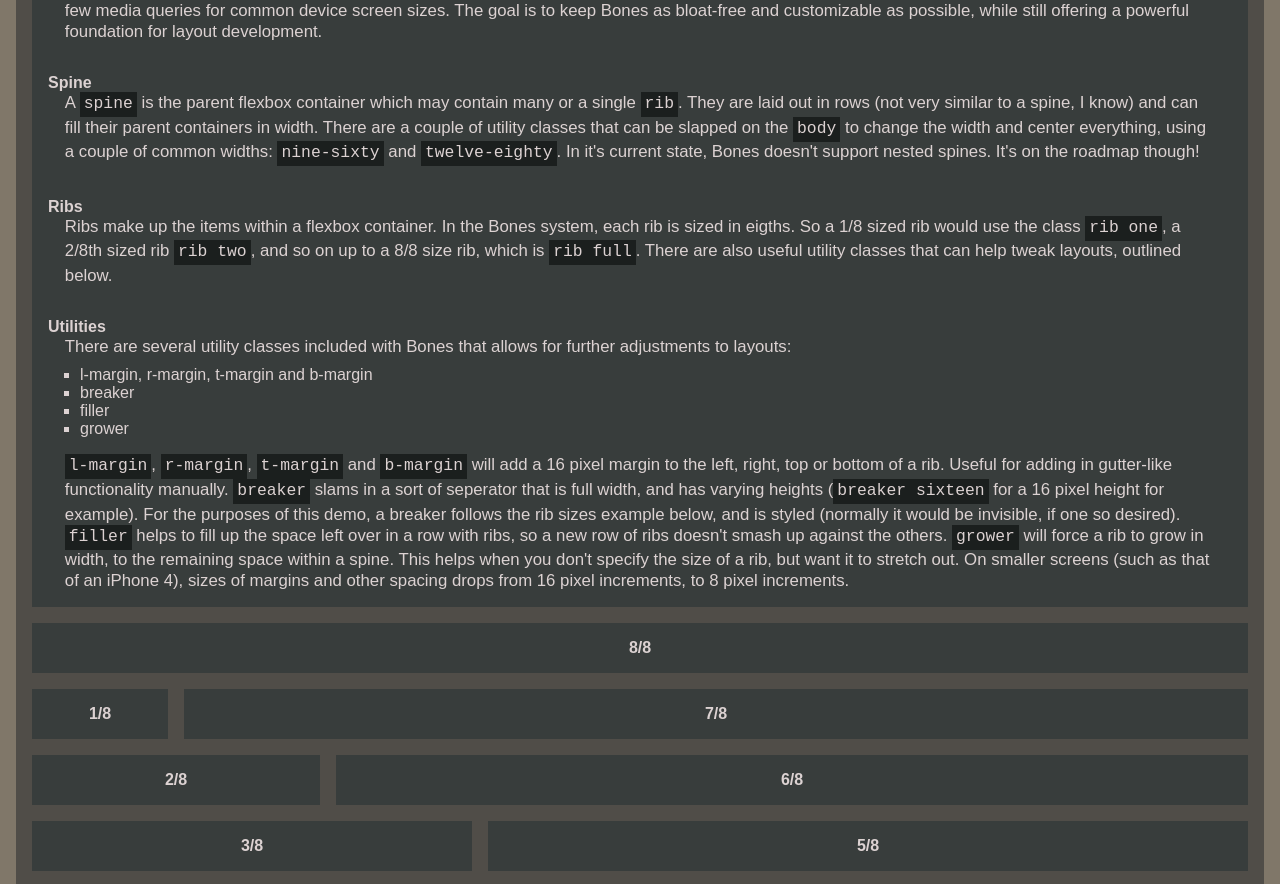
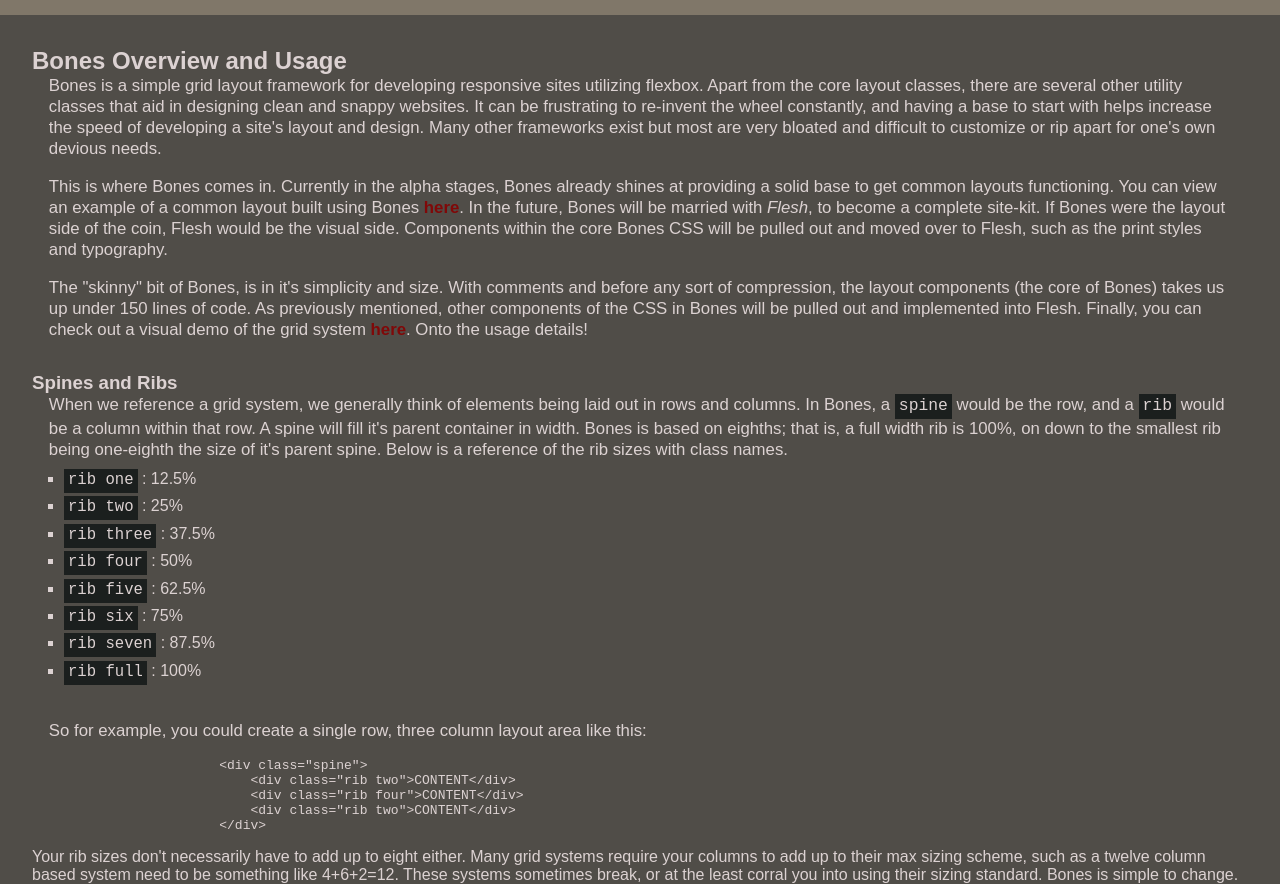
Before and after one commit to Derjyn/Bones, a plain HTML site: page index.html in a window 1280 px wide. Shown: the part 145-1029 px from the top of the page. Drawn offline with Linux system fonts and the light colour scheme.

Commit message:
Major changes
* Big overhaul
* Organized CSS
* Modified demo/usage pages

```diff
--- a/bones.css
+++ b/bones.css
@@ -1,7 +1,7 @@
 /*
 **
 ** FILE:        bones.css
-** UPDATED:     09/05/2014
+** UPDATED:     09/08/2014
 ** DESCRIPTION: Bones - A skinny HTML5/CSS3 framework
 ** CREDITS:     Nathan Harris aka Derjyn,
 */
@@ -82,8 +82,6 @@
 .push-six 	{ margin-left: 75%; 	}
 .push-seven { margin-left: 87.5%; 	}
 
-/*** PULL MODS ***/
-
 /*** UTILITIES ***/
 .breaker                { width: 100%; }
 .breaker.sixteen        { height: 16px; }
@@ -98,51 +96,6 @@
 }
 
 .grower { flex: 1 0 0; }
-
-
-/*************************************************************************************************/
-/*** TYPOGRAPHY **********************************************************************************/
-
-html {
-    font-family		: sans-serif;
-    color			: rgb(220,210,210);
-}
-
-h1 { font-size: 2em;	} /* 2*16       = 32    */
-h2 { font-size: 1.5em;	} /* 1.5*16     = 24    */
-h3 { font-size: 1.17em;	} /* 1.17*16    = 18.72 */
-h4 { font-size: 1em;	} /* 1*16       = 16    */
-h5 { font-size: 0.83em;	} /* 0.83*16    = 13.28 */
-h6 { font-size: 0.75em;	} /* 0.75*16    = 12    */
-
-p {
-    font-size		: 105%;
-    line-height		: 1.25em;
-    margin-bottom	: 1em;
-    padding			: 0 1em;
-}
-p:last-child 		{ margin-bottom: 0; }
-
-ul {
-    margin			: 0;
-    margin-top		: -2.5em;
-    padding			: 32px;
-    list-style-type	: square;
-}
-
-p code, code {
-    font-family		: monospace;
-    font-size		: 120%;
-    line-height		: 1.5em;
-    white-space		: pre;
-    overflow-x		: auto;
-    margin			: 0;
-    padding			: 4px;
-    padding-top 	: 2px;
-    background-color: rgb(27,31,30);
-}
-
-a, a:visited, a:hover { text-decoration: none; }
 
 
 /*************************************************************************************************/
@@ -191,6 +144,55 @@
         padding: 8px;
     }
 }
+
+
+/*************************************************************************************************/
+/*** TYPOGRAPHY **********************************************************************************/
+
+html {
+    font-family		: sans-serif;
+    color			: rgb(220,210,210);
+}
+
+h1 { font-size: 2em;	} /* 2*16       = 32    */
+h2 { font-size: 1.5em;	} /* 1.5*16     = 24    */
+h3 { font-size: 1.17em;	} /* 1.17*16    = 18.72 */
+h4 { font-size: 1em;	} /* 1*16       = 16    */
+h5 { font-size: 0.83em;	} /* 0.83*16    = 13.28 */
+h6 { font-size: 0.75em;	} /* 0.75*16    = 12    */
+
+p {
+    font-size		: 105%;
+    line-height		: 1.25em;
+    margin-bottom	: 1em;
+    padding			: 0 1em;
+}
+p:last-child 		{ margin-bottom: 0; }
+
+ul {
+    margin			: 0;
+    margin-top		: -2.5em;
+    padding			: 32px;
+    list-style-type	: square;
+}
+ul li {
+	line-height 	: 1em;
+	margin-bottom 	: 0.25em;
+}
+
+p code, code {
+    font-family		: monospace;
+    font-size		: 120%;
+    line-height		: 1.5em;
+    white-space		: pre;
+    overflow-x		: auto;
+    margin			: 0;
+    padding			: 4px;
+    padding-top 	: 2px;
+    background-color: rgb(27,31,30);
+}
+
+a, a:visited, a:hover { text-decoration: none; }
 
 
 /*************************************************************************************************/
--- a/demo.css
+++ b/demo.css
@@ -61,8 +61,14 @@
     background-image    : linear-gradient(90deg, transparent 50%, rgb(56,61,60) 50%);
     background-size     : 32px 32px;
     text-align          : center;
-    line-height         : 48px;
+    line-height         : 64px;
 }
+
+a {
+    color               : rgb(128,8,8);
+    font-weight         : bold;
+}
+a:hover { color: rgb(160,24,24); }
 
 
 /*************************************************************************************************/
--- a/index.html
+++ b/index.html
@@ -2,13 +2,12 @@
 <html>
     <!-- HEAD -->
     <head>
-        <title>Bones - A Skinny Framework</title>
+        <title>Bones Overview</title>
 
         <meta charset="utf-8">
 
-        <meta name="description" content="Bones - A skinny HTML5/CSS3 framework">
-        <meta name="author" content="">
-        <meta name="keywords" content="">
+        <meta name="description" content="Bones - A Skinny Layout Framework">
+        <meta name="author" content="Nathan Harris">
 
         <meta name="viewport" content="width=device-width, initial-scale=1">
 
@@ -22,193 +21,129 @@
     <!-- /HEAD -->
 
     <!-- BODY -->
-    <body class="spaced">
-        <!-- DEMO -->
-        <div id="demo" class="debug spine b-margin">
-            <h3 class="rib full">Bones Grid Usage and Demo</h3>
-
-            <div id="explanation" class="debug-sub rib full b-margin">
-                <h3>Explanation</h3>
-                <p>
-                    Bones is a minimal-frills grid system utilizing flexbox. There are a few extras
-                    included, such as a basic reset, some utility classes, a clean print style, and a few
-                    media queries for common device screen sizes. The goal is to keep Bones as bloat-free
-                    and customizable as possible, while still offering a powerful foundation for layout
-                    development.
-                </p>
-
-                <h4>Spine</h4>
-                <p>
-                    A <code>spine</code> is the parent flexbox container which may contain many or a single
-                    <code>rib</code>. They are laid out in rows (not very similar to a spine, I know) and
-                    can fill their parent containers in width. There are a couple of utility classes that can be
-                    slapped on the <code>body</code> to change the width and center everything, using a couple
-                    of common widths: <code>nine-sixty</code> and <code>twelve-eighty</code>. In it's current
-                    state, Bones doesn't support nested spines. It's on the roadmap though!
-                </p>
-
-                <h4>Ribs</h4>
-                <p>
-                    Ribs make up the items within a flexbox container. In the Bones system, each rib is sized
-                    in eigths. So a 1/8 sized rib would use the class <code>rib one</code>, a 2/8th sized rib
-                    <code>rib two</code>, and so on up to a 8/8 size rib, which is <code>rib full</code>. There
-                    are also useful utility classes that can help tweak layouts, outlined below.
-                </p>
-
-                <h4>Utilities</h4>
-                <p>
-                    There are several utility classes included with Bones that allows for further adjustments
-                    to layouts:
-
-                    <ul>
-                        <li>l-margin, r-margin, t-margin and b-margin</li>
-                        <li>breaker</li>
-                        <li>filler</li>
-                        <li>grower</li>
-                    </ul>
-                </p>
-                <p>
-                    <code>l-margin</code>, <code>r-margin</code>, <code>t-margin</code> and <code>b-margin</code>
-                    will add a 16 pixel margin to the left, right, top or bottom of a rib. Useful for adding in
-                    gutter-like functionality manually. <code>breaker</code> slams in a sort of seperator that is
-                    full width, and has varying heights (<code>breaker sixteen</code> for a 16 pixel height for example).
-                    For the purposes of this demo, a breaker follows the rib sizes example below, and is styled
-                    (normally it would be invisible, if one so desired). <code>filler</code> helps to fill up the space
-                    left over in a row with ribs, so a new row of ribs doesn't smash up against the others. <code>grower</code>
-                    will force a rib to grow in width, to the remaining space within a spine. This helps when you don't
-                    specify the size of a rib, but want it to stretch out. On smaller screens (such as that of an
-                    iPhone 4), sizes of margins and other spacing drops from 16 pixel increments, to 8 pixel increments.
-                </p>
-            </div>
-
-            <div class="debug-sub rib full b-margin"><h4>8/8</h4></div>
-
-            <div class="debug-sub rib one r-margin"><h4>1/8</h4></div>
-            <div class="debug-sub rib seven b-margin"><h4>7/8</h4></div>
-
-            <div class="debug-sub rib two r-margin"><h4>2/8</h4></div>
-            <div class="debug-sub rib six b-margin"><h4>6/8</h4></div>
-
-            <div class="debug-sub rib three r-margin"><h4>3/8</h4></div>
-            <div class="debug-sub rib five b-margin"><h4>5/8</h4></div>
-
-            <div class="debug-sub rib four r-margin"><h4>4/8</h4></div>
-            <div class="debug-sub rib four b-margin"><h4>4/8</h4></div>
-
-            <div class="debug-sub rib five r-margin"><h4>5/8</h4></div>
-            <div class="debug-sub rib three b-margin"><h4>3/8</h4></div>
-
-            <div class="debug-sub rib six r-margin"><h4>6/8</h4></div>
-            <div class="debug-sub rib two b-margin"><h4>2/8</h4></div>
-
-            <div class="debug-sub rib seven r-margin"><h4>7/8</h4></div>
-            <div class="debug-sub rib one b-margin"><h4>1/8</h4></div>
-
-            <div class="debug-sub rib two r-margin"><h4>2/8</h4></div>
-            <div class="debug-sub rib two r-margin"><h4>2/8</h4></div>
-            <div class="debug-sub rib two r-margin"><h4>2/8</h4></div>
-            <div class="debug-sub rib two b-margin"><h4>2/8</h4></div>
-
-            <div class="debug-sub rib one r-margin b-margin"><h4>1/8</h4></div>
-            <div class="rib grower"></div>
-            <div class="debug-sub rib two b-margin"><h4>2/8</h4></div>
-
-            <div class="rib filler"></div>
-
-            <div class="debug-sub rib three r-margin"><h4>3/8</h4></div>
-        </div>
-        <!-- /DEMO -->
-
-        <!-- BREAKER -->
-        <div class="breaker fourty-eight b-margin"><h3>Breaker (fourty-eight)</h3></div>
-        <!-- /BREAKER -->
-
+    <body class="spaced twelve-eighty">
         <header class="debug spine b-margin">
             <h1 class="debug-sub rib grower">Bones</h1>
             <h2 class="debug-sub rib r-margin">Logo</h2>
         </header>
 
-        <nav class="debug spine b-margin">
-            <h2 class="rib full">Spine - Navigation</h2>
-        </nav>
-
         <main class="debug spine b-margin">
-            <h2 class="rib full">Spine - Main</h2>
-
-            <section class="debug-sub rib six r-margin">
-                <h3>Rib - Section</h3>
+            <section class="rib full">
+                <h2>Bones Overview and Usage</h2>
                 <p>
-                    Lorem ipsum dolor sit amet, consectetur adipiscing elit. Praesent mollis risus ligula,
-                    et venenatis enim mattis id. Nam aliquet ac nisi ut rutrum. Cras pharetra facilisis lacus
-                    eget tincidunt. Praesent suscipit semper nunc vel mollis. Duis consectetur, arcu euismod
-                    suscipit euismod, ipsum nunc hendrerit diam, nec vulputate nulla lacus vitae neque.
-                    Pellentesque volutpat vestibulum ante, vitae pellentesque ligula fermentum eu. Curabitur
-                    vel euismod tellus. Quisque sit amet ipsum ac elit interdum pulvinar. Nullam sit amet
-                    ullamcorper erat.
+                    Bones is a simple grid layout framework for developing responsive sites utilizing flexbox.
+                    Apart from the core layout classes, there are several other utility classes that aid
+                    in designing clean and snappy websites. It can be frustrating to re-invent the wheel
+                    constantly, and having a base to start with helps increase the speed of developing a
+                    site's layout and design. Many other frameworks exist but most are very bloated and
+                    difficult to customize or rip apart for one's own devious needs.
                 </p>
                 <p>
-                    Morbi in purus sapien. Donec iaculis in neque ac molestie. Cum sociis natoque penatibus
-                    et magnis dis parturient montes, nascetur ridiculus mus. Vivamus rutrum lectus vitae urna
-                    aliquet facilisis. Nunc tristique orci vel justo luctus malesuada. Suspendisse imperdiet
-                    imperdiet justo sed ultrices. Quisque at tellus non leo posuere semper vel et lectus.
-                    Etiam semper pellentesque est, pharetra convallis urna lobortis vestibulum. Curabitur
-                    sollicitudin ullamcorper lectus, id rhoncus tellus. Donec consectetur ipsum ut justo
-                    ornare imperdiet.
+                    This is where Bones comes in. Currently in the alpha stages, Bones already shines at
+                    providing a solid base to get common layouts functioning. You can view an example
+                    of a common layout built using Bones <a href="layout.html" target="_blank">here</a>.
+                    In the future, Bones will be married with <i>Flesh</i>, to become a complete site-kit.
+                    If Bones were the layout side of the coin, Flesh would be the visual side. Components
+                    within the core Bones CSS will be pulled out and moved over to Flesh, such as the print
+                    styles and typography.
                 </p>
                 <p>
-                    Praesent ut erat faucibus, bibendum orci sed, ultrices ipsum. Sed porta suscipit hendrerit.
-                    Proin feugiat, ante eget commodo accumsan, enim massa lobortis neque, eu fringilla elit dui
-                    quis ligula. Nulla mauris nunc, varius at libero et, porta fermentum justo. Fusce in congue
-                    sem. Pellentesque habitant morbi tristique senectus et netus et malesuada fames ac turpis
-                    egestas. Sed faucibus congue tempor. Sed vitae porttitor dolor, id commodo augue. Nullam
-                    nec neque at eros dictum pharetra mattis nec orci. Nulla vel tortor condimentum, dignissim
-                    dui ac, tristique sapien. Nunc et fringilla tellus. Vivamus ultricies, sem quis ultrices
-                    ornare, quam tortor rhoncus urna, id varius odio diam in velit. Aliquam hendrerit tincidunt
-                    ligula in porta.
-                </p>
-                <p>
-                    Donec ultrices quam odio, ac volutpat est ornare quis. Etiam quis ipsum ut dui semper sagittis
-                    vel eget urna. Donec ut ultrices lorem. Aliquam aliquet justo a enim semper interdum eu ac nunc.
-                    Sed purus nisl, lobortis nec consequat quis, euismod sit amet felis. Nam pretium, quam a
-                    vulputate posuere, lacus felis posuere quam, ut lobortis nibh magna et mi. Phasellus eu elementum
-                    nunc. Phasellus condimentum, mauris vel porttitor tempus, nisl ipsum aliquet leo, sit amet
-                    elementum enim nunc in orci. Vivamus sit amet ante sodales, placerat augue in, consequat ante.
-                    Aliquam erat volutpat.
+                    The "skinny" bit of Bones, is in it's simplicity and size. With comments and before
+                    any sort of compression, the layout components (the core of Bones) takes us up under
+                    150 lines of code. As previously mentioned, other components of the CSS in Bones will
+                    be pulled out and implemented into Flesh. Finally, you can check out a visual demo
+                    of the grid system <a href="demo.html" target="_blank">here</a>. Onto the usage details!
                 </p>
             </section>
 
-            <aside class="debug-sub rib two">
-                <h3>Rib - Sidebar</h3>
+            <section class="rib full">
+                <h3>Spines and Ribs</h3>
                 <p>
-                    Morbi in purus sapien. Donec iaculis in neque ac molestie. Cum sociis natoque penatibus
-                    et magnis dis parturient montes, nascetur ridiculus mus. Vivamus rutrum lectus vitae urna
-                    aliquet facilisis. Nunc tristique orci vel justo luctus malesuada. Suspendisse imperdiet
-                    imperdiet justo sed ultrices. Quisque at tellus non leo posuere semper vel et lectus.
-                    Etiam semper pellentesque est, pharetra convallis urna lobortis vestibulum. Curabitur
-                    sollicitudin ullamcorper lectus, id rhoncus tellus. Donec consectetur ipsum ut justo
-                    ornare imperdiet.
+                    When we reference a grid system, we generally think of elements being laid out in rows
+                    and columns. In Bones, a <code>spine</code> would be the row, and a <code>rib</code>
+                    would be a column within that row. A spine will fill it's parent container in width.
+                    Bones is based on eighths; that is, a full width rib is 100%, on down to the smallest
+                    rib being one-eighth the size of it's parent spine. Below is a reference of the rib sizes
+                    with class names.
                 </p>
-            </aside>
+                <ul>
+                    <li><code>rib one</code> : 12.5%</li>
+                    <li><code>rib two</code> : 25%</li>
+                    <li><code>rib three</code> : 37.5%</li>
+                    <li><code>rib four</code> : 50%</li>
+                    <li><code>rib five</code> : 62.5%</li>
+                    <li><code>rib six</code> : 75%</li>
+                    <li><code>rib seven</code> : 87.5%</li>
+                    <li><code>rib full</code> : 100%</li>
+                </ul>
+                <p>
+                    So for example, you could create a single row, three column layout area like this:
+                    <pre>
+                        &ltdiv class="spine"&gt
+                            &ltdiv class="rib two"&gtCONTENT&lt/div&gt
+                            &ltdiv class="rib four"&gtCONTENT&lt/div&gt
+                            &ltdiv class="rib two"&gtCONTENT&lt/div&gt
+                        &lt/div&gt
+                    </pre>
+
+                    Your rib sizes don't necessarily have to add up to eight either. Many grid systems
+                    require your columns to add up to their max sizing scheme, such as a twelve column
+                    based system need to be something like 4+6+2=12. These systems sometimes break, or
+                    at the least corral you into using their sizing standard. Bones is simple to change.
+                    If you wanted, you could easily modify it to be based on 10, 12, or 16 column based
+                    sizing. To assist in making ribs easy to work with, there mod classes, which are
+                    covered below.
+                </p>
+            </section>
+
+            <section class="rib full">
+                <h3>Mods</h3>
+                <p>
+                    Several "mod" classes exist in Bones, to help more finely tweak layouts. Mods
+                    differ from utilities, in that mods specifically affect ribs. Below is an
+                    overview of these mod classes.
+                </p>
+                <ul>
+                    <li><code>l-margin</code> : Adds a 16px margin to the left of a rib</li>
+                    <li><code>r-margin</code> : Adds a 16px margin to the right of a rib</li>
+                    <li><code>t-margin</code> : Adds a 16px margin above a rib</li>
+                    <li><code>b-margin</code> : Adds a 16px margin below a rib</li>
+                    <li><code>push-one</code> : Pushes a rib to the right with a 12.5% margin</li>
+                    <li><code>push-two</code> : Pushes a rib to the right with a 25% margin</li>
+                    <li><code>push-three</code> : Pushes a rib to the right with a 37.5% margin</li>
+                    <li><code>push-four</code> : Pushes a rib to the right with a 50% margin</li>
+                    <li><code>push-five</code> : Pushes a rib to the right with a 62.5% margin</li>
+                    <li><code>push-six</code> : Pushes a rib to the right with a 75% margin</li>
+                    <li><code>push-seven</code> : Pushes a rib to the right with a 87.5% margin</li>
+                </ul>
+            </section>
+
+            <section class="rib full">
+                <h3>Utilities</h3>
+                <p>
+                    On top of mods, there are various utility classes that assist even more in fine
+                    tuning a layout. Over time, new utility classes may be added to Bones, but for
+                    now you can take find an overview of the current ones below.
+                </p>
+                <ul>
+                    <li><code>body spaced</code> - Adds a 16px margin to the page</li>
+                    <li><code>body ine-sixty</code> - Sets max width of the body to 960px</li>
+                    <li><code>body twelve-eighty</code> - Sets the body to a maximum width of 1280px</li>
+                    <li><code>breaker</code> - A hard break, 100% width</li>
+                    <li><code>breaker sixteen</code> - Sets a breaker to have a height of 16px</li>
+                    <li><code>breaker thirty-two</code> - Sets a breaker's height to 32px</li>
+                    <li><code>breaker sixty-four</code> - Sets a breaker's height to 64px</li>
+                    <li><code>spine center</code> - Sets spine <code>justify-content</code> to center</li>
+                    <li><code>spine stretch</code> - Sets spine <code>align-items</code> to stretch</li>
+                    <li><code>filler</code> - 100% width with no margin or padding (helps fix some issues, but subject to removal)</li>
+                    <li><code>grower</code> - Sets a rib to grow to its spine's remaining width</li>
+                </ul>
+            </section>
         </main>
 
-        <footer class="debug spine b-margin">
-            <h3 class="rib full">Spine - Footer</h3>
-
-            <section class="debug-sub rib two r-margin">
-                <h4>Rib - Block</h4>
-            </section>
-            <section class="debug-sub rib two r-margin">
-                <h4>Rib - Block</h4>
-            </section>
-            <section class="debug-sub rib four">
-                <h4>Rib - Block</h4>
-            </section>
-
-            <small class="debug-sub rib full">Content Copyright &copy Your Company - 2014</small>
-        </footer>
+        <!-- BREAKER -->
+        <div class="breaker sixty-four b-margin"><h3>Breaker (sixty-four)</h3></div>
+        <!-- /BREAKER -->
     </body>
     <!-- /BODY -->
-
-    <!-- SCRIPTS -->
-    <!-- /SCRIPTS -->
 </html>
```
Also changed, not shown: demo.html (added, +80 -0 lines), layout.html (added, +110 -0 lines), readme.md.
